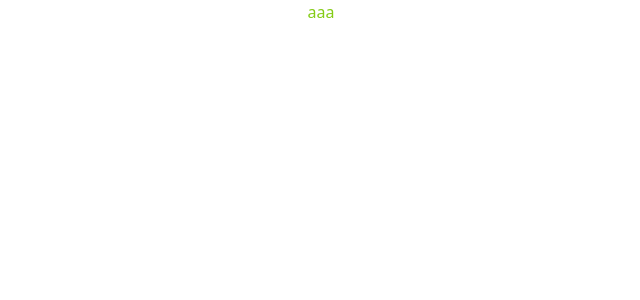
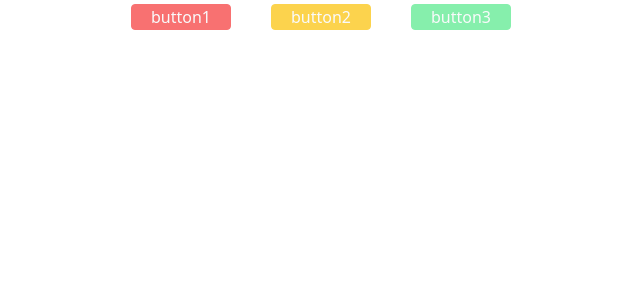
Before and after one commit to pj100-team/react-v3, a React (Create React App) app: page / in a window 1280 px wide. Shown: the top 300 px of the page, without its empty margins (319-959 px from the left). Built offline with nearby package versions, Linux system fonts and the light colour scheme.

Commit message:
コンポーネント作成

```diff
--- a/src/App.tsx
+++ b/src/App.tsx
@@ -1,7 +1,44 @@
 import "./App.css";
+import { Button } from "./components/button";
 
 function App() {
-	return <p className="text-center text-lime-500">aaa</p>;
+	const button1Fn = () => {
+		console.log("button1");
+	};
+
+	const button2Fn = () => {
+		console.log("button2");
+	};
+
+	const button3Fn = () => {
+		console.log("button3");
+	};
+
+	return (
+		<div className="flex justify-center gap-10 pt-1">
+			<Button
+				buttonName={"button1"}
+				buttonStyle={
+					"border border-[#f87171] bg-[#f87171] w-[100px] text-[#f9fafb] rounded"
+				}
+				onClick={button1Fn}
+			/>
+			<Button
+				buttonName={"button2"}
+				buttonStyle={
+					"border border-[#fcd34d] bg-[#fcd34d] w-[100px] text-[#f9fafb] rounded"
+				}
+				onClick={button2Fn}
+			/>
+			<Button
+				buttonName={"button3"}
+				buttonStyle={
+					"border border-[#86efac] bg-[#86efac] w-[100px] text-[#f9fafb] rounded"
+				}
+				onClick={button3Fn}
+			/>
+		</div>
+	);
 }
 
 export default App;
--- /dev/null
+++ b/src/components/button.tsx
@@ -0,0 +1,13 @@
+type Props = {
+	buttonName: string;
+	buttonStyle: string;
+	onClick: () => void;
+};
+
+export const Button = ({ buttonName, buttonStyle, onClick }: Props) => {
+	return (
+		<button className={buttonStyle} onClick={onClick}>
+			{buttonName}
+		</button>
+	);
+};
```
